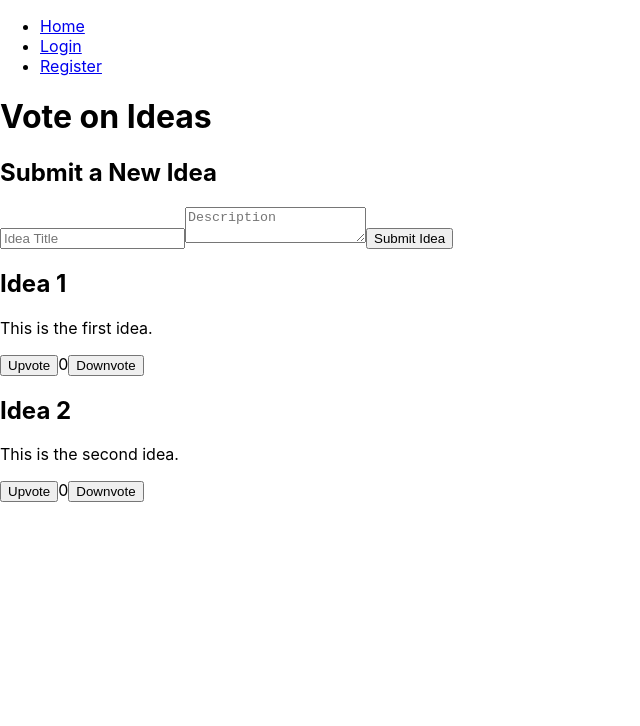
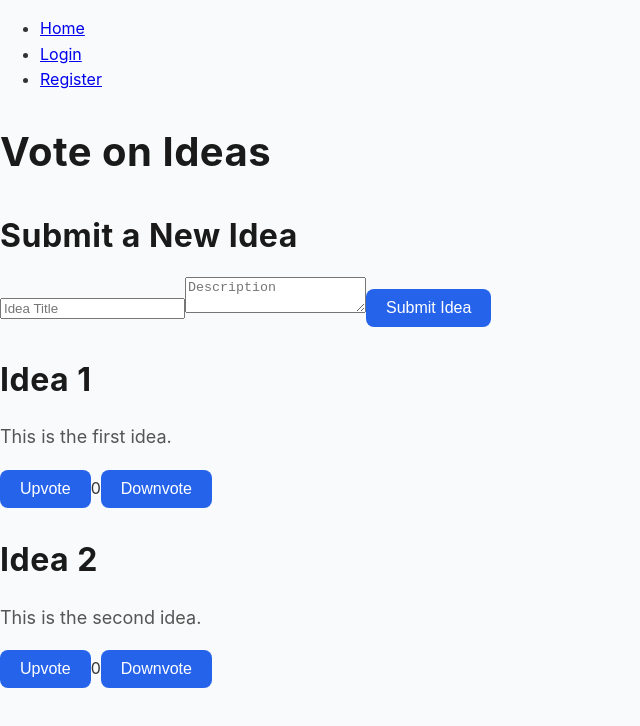
Before and after one commit to pingno/letsvote, a React (Create React App) app in the folder frontend/: page / in a window 1280 px wide. Shown: the top 726 px of the page, without its empty margins (0-640 px from the left). Built offline with nearby package versions, Linux system fonts and the light colour scheme.

Commit message:
general styling stuff

```diff
--- a/frontend/src/App.css
+++ b/frontend/src/App.css
@@ -1,40 +1,23 @@
-/* src/App.css */
-body {
-  font-family: Arial, sans-serif;
-  margin: 0;
-  padding: 0;
-  background-color: #f4f4f4;
+.idea-form {
+  margin: 20px 0;
 }
 
-nav ul {
-  display: flex;
-  list-style-type: none;
-  background-color: #333;
-  padding: 10px;
+.comment-section {
+  margin-top: 20px;
 }
 
-nav ul li {
-  margin-right: 20px;
+.user-profile {
+  margin: 20px;
 }
 
-nav ul li a {
-  color: white;
-  text-decoration: none;
+.idea-list {
+  margin-top: 20px;
 }
 
 .idea-card {
-  background-color: white;
-  border-radius: 5px;
-  box-shadow: 0 0 10px rgba(0, 0, 0, 0.1);
-  margin: 20px 0;
-  padding: 20px;
+  margin-bottom: 20px;
+  padding: 10px;
+  background-color: #fff;
+  border-radius: 8px;
+  box-shadow: 0 2px 10px rgba(0, 0, 0, 0.1);
 }
-
-.voting-buttons {
-  display: flex;
-  align-items: center;
-}
-
-.voting-buttons button {
-  margin-right: 10px;
-}
--- a/frontend/src/App.tsx
+++ b/frontend/src/App.tsx
@@ -3,8 +3,8 @@ import React from 'react';
 import { BrowserRouter as Router, Route, Routes } from 'react-router-dom';
 import Navbar from './components/Navbar';
 import Home from './pages/Home';
-import Login from './pages/Login';
-import Register from './pages/Register';
+// import Login from './pages/Login';
+// import Register from './pages/Register';
 import UserProfile from './components/UserProfile'; // Import UserProfile
 
 const App: React.FC = () => {
@@ -13,8 +13,8 @@ const App: React.FC = () => {
       <Navbar />
       <Routes>
         <Route path="/" element={<Home />} />
-        <Route path="/login" element={<Login />} />
-        <Route path="/register" element={<Register />} />
+        {/* <Route path="/login" element={<Login />} />
+        <Route path="/register" element={<Register />} /> */}
         <Route path="/profile" element={<UserProfile />} /> {/* Add Profile route */}
       </Routes>
     </Router>
--- a/frontend/src/index.css
+++ b/frontend/src/index.css
@@ -1,4 +1,4 @@
-body {
+/* body {
   margin: 0;
   font-family: -apple-system, BlinkMacSystemFont, 'Segoe UI', 'Roboto', 'Oxygen',
     'Ubuntu', 'Cantarell', 'Fira Sans', 'Droid Sans', 'Helvetica Neue',
@@ -10,4 +10,55 @@ body {
 code {
   font-family: source-code-pro, Menlo, Monaco, Consolas, 'Courier New',
     monospace;
+} */
+
+
+/* General Styles */
+body {
+  font-family: 'Inter', sans-serif;
+  background-color: #f9fafb;
+  margin: 0;
+  padding: 0;
+  line-height: 1.6;
+  color: #333;
 }
+
+/* Typography */
+h1, h2, h3 {
+  color: #1a1a1a;
+  margin-bottom: 1rem;
+  letter-spacing: 0.5px;
+}
+
+h1 {
+  font-size: 2.5rem;
+}
+
+h2 {
+  font-size: 2rem;
+}
+
+p {
+  font-size: 1.125rem;
+  color: #555;
+}
+
+/* Buttons */
+button {
+  background-color: #2563eb;
+  color: white;
+  border: none;
+  padding: 10px 20px;
+  border-radius: 8px;
+  font-size: 1rem;
+  cursor: pointer;
+  transition: background-color 0.3s ease;
+}
+
+button:hover {
+  background-color: #1e40af;
+}
+
+button:focus {
+  outline: none;
+}
```
